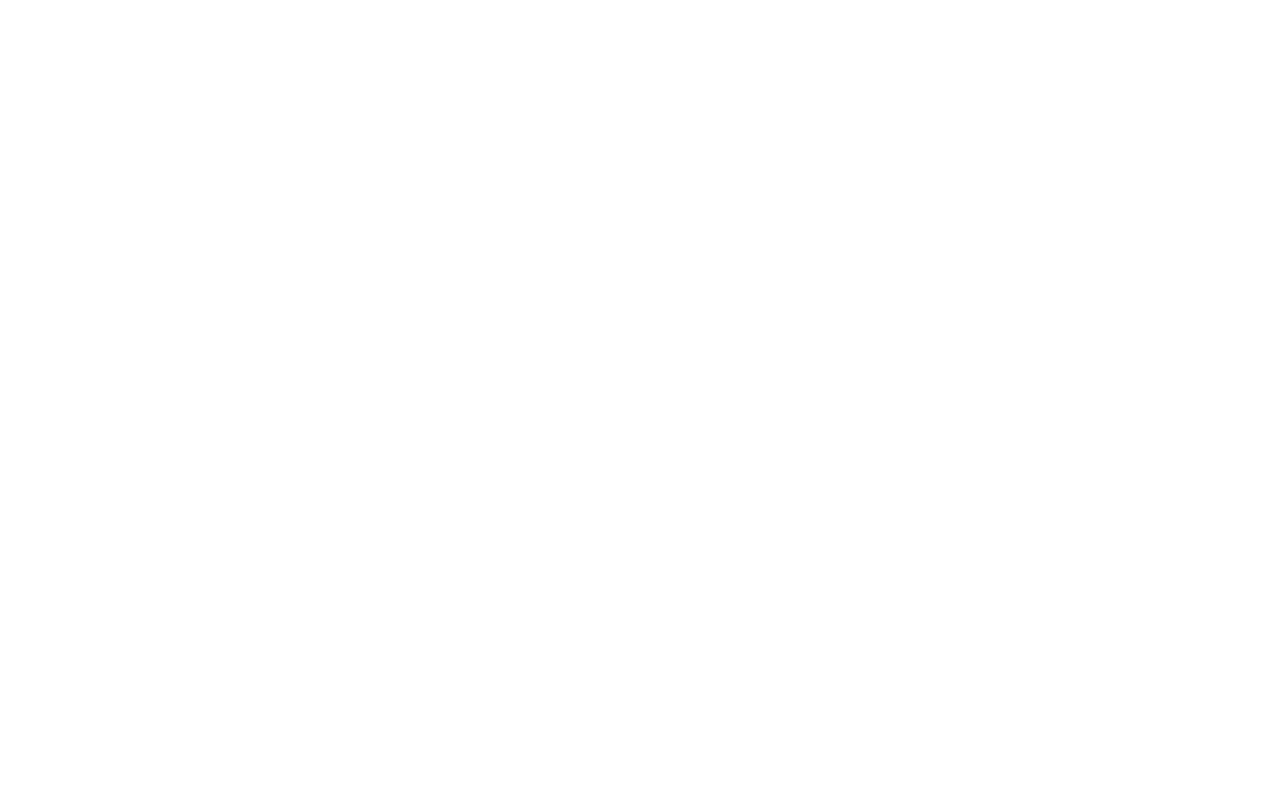
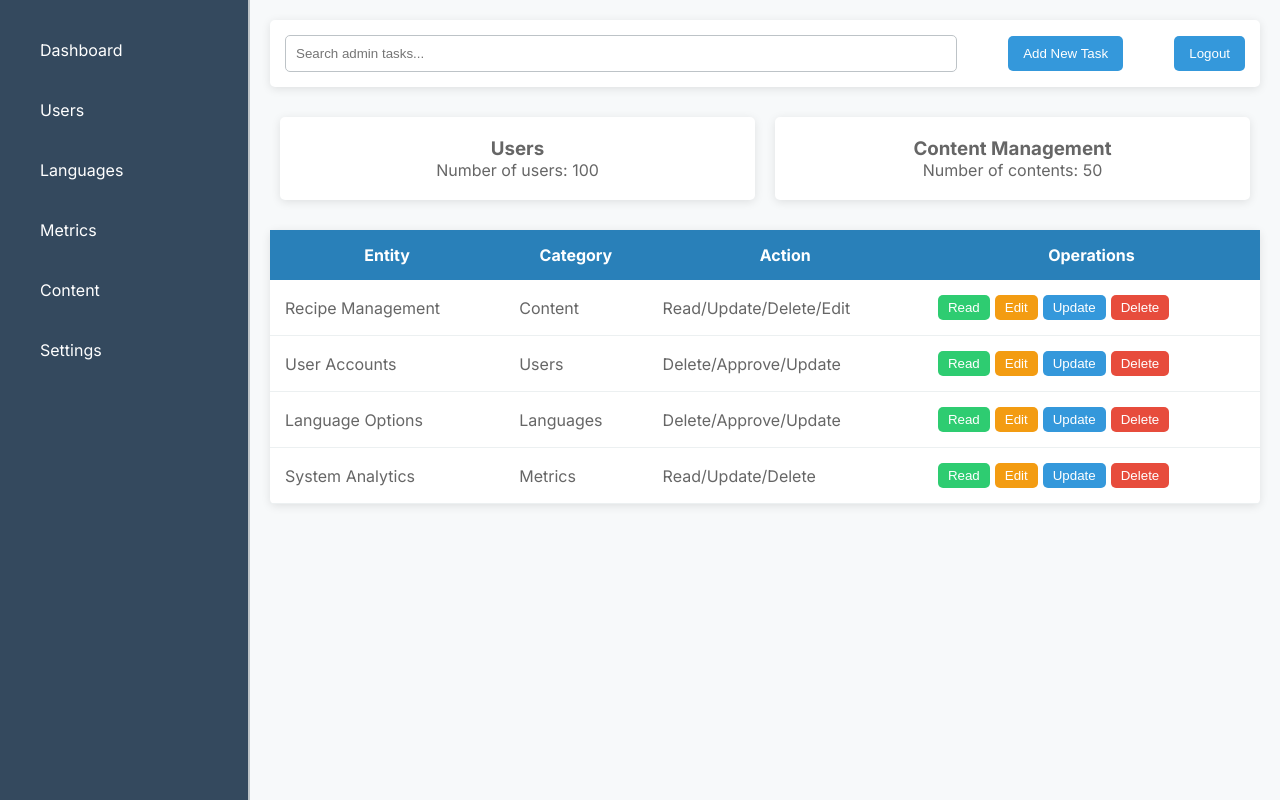
Before and after one commit to simon-azike1/THERECIPEBOOK, a React (Vite) app in the folder Front-End/: page /AdminDashboard/recipe in a window 1280 px wide. Before the commit this address had no page. Built offline with nearby package versions, Linux system fonts and the light colour scheme.

Commit message:
added admin dashboard

```diff
--- a/Front-End/src/App.jsx
+++ b/Front-End/src/App.jsx
@@ -1,30 +1,38 @@
-import React from 'react';
-import './index.css';
-import Home from './pages/Home/Home';
-import {Route, Routes} from 'react-router-dom';
-import Login from './pages/Login/Login';
-import Register from './pages/Register/Register';
-import RecipePage from './pages/RecipePage/RecipePage';
-import About from './pages/About/About';
-import MealPlanning from './pages/MealPlanning/MealPlanning';
-import RecipeVideo from './components/VideoPage/RecipeVideo'
-import Contact from './pages/Contacts/Contact';
-import AdminLogin from './components/AdminScreen/AdminLong';
+import React from "react";
+import { Route, Routes } from "react-router-dom";
+import "./index.css";
+import Home from "./pages/Home/Home";
+import Login from "./pages/Login/Login";
+import Register from "./pages/Register/Register";
+import RecipePage from "./pages/RecipePage/RecipePage";
+import About from "./pages/About/About";
+import MealPlanning from "./pages/MealPlanning/MealPlanning";
+import RecipeVideo from "./components/VideoPage/RecipeVideo";
+import Contact from "./pages/Contacts/Contact";
+import AdminLogin from "./components/AdminScreen/AdminLong";
+import AdminDashboard from "./components/AdminDashBoard/Dashboard";
 
 const App = () => {
   return (
     <div className="app">
       <Routes>
-        <Route path='/' element={<Home />} />
-        <Route path='/login' element={<Login />} />
-        <Route path='/register' element={<Register />} />
-        <Route path='/recipe' element={<RecipePage />} />
-        <Route path='/about' element={<About />} />
-        <Route path='/meal-planning' element={<MealPlanning />} />
-        <Route path='/RecipeVideo' element={<RecipeVideo />} />
-        <Route path='/Contact' element={<Contact />} />
-        <Route path='/AdminLogin' element={<AdminLogin />} />
+        {/* Public Routes */}
+        <Route path="/" element={<Home />} />
+        <Route path="/login" element={<Login />} />
+        <Route path="/register" element={<Register />} />
+        <Route path="/recipe" element={<RecipePage />} />
+        <Route path="/about" element={<About />} />
+        <Route path="/meal-planning" element={<MealPlanning />} />
+        <Route path="/RecipeVideo" element={<RecipeVideo />} />
+        <Route path="/Contact" element={<Contact />} />
+        <Route path="/AdminLogin" element={<AdminLogin />} />
 
+        {/* Nested Admin Dashboard Routes */}
+        <Route path="/AdminDashboard" element={<AdminDashboard />}>
+          <Route path="recipe" element={<RecipePage />} />
+          {/* Add more nested routes inside AdminDashboard */}
+          {/* Example: <Route path="metrics" element={<Metrics />} /> */}
+        </Route>
       </Routes>
     </div>
   );
--- /dev/null
+++ b/Front-End/src/components/AdminDashBoard/adminDashb.css
@@ -0,0 +1,159 @@
+@import url('https://fonts.googleapis.com/css2?family=Inter:wght@400;500;700&display=swap');
+
+body {
+  margin: 0;
+  font-family: 'Inter', sans-serif;
+  background-color: #ecf0f1;
+}
+
+/* Flexbox layout for the entire dashboard */
+.dashboard {
+  display: flex;
+  height: 100vh;
+  overflow: hidden;
+}
+
+/* Sidebar styling */
+.sidebar {
+  width: 250px;
+  background-color: #34495e;
+  color: white;
+  padding: 20px;
+  border-right: 2px solid #bdc3c7;
+}
+
+.sidebar ul {
+  list-style: none;
+  padding: 0;
+}
+
+.sidebar ul li {
+  padding: 10px;
+}
+
+.sidebar ul li a {
+  color: white;
+  text-decoration: none;
+  display: block;
+  padding: 10px;
+  border-radius: 5px;
+  transition: background-color 0.3s;
+}
+
+.sidebar ul li a:hover {
+  background-color: #2980b9;
+}
+
+/* Main content styling */
+.main-content {
+  flex: 1;
+  padding: 20px;
+  overflow-y: auto; /* Allows scrolling within the main content */
+  background-color: #f7f9fa;
+}
+
+/* Header styling */
+.header {
+  display: flex;
+  justify-content: space-between;
+  align-items: center;
+  background-color: #ffffff;
+  padding: 15px;
+  margin-bottom: 20px;
+  border-radius: 5px;
+  box-shadow: 0px 2px 10px rgba(0, 0, 0, 0.1);
+}
+
+.header input {
+  width: 70%;
+  padding: 10px;
+  border: 1px solid #bdc3c7;
+  border-radius: 5px;
+}
+
+.header button {
+  padding: 10px 15px;
+  margin-left: 10px;
+  background-color: #3498db;
+  color: white;
+  border: none;
+  border-radius: 5px;
+  cursor: pointer;
+}
+
+.header button:hover {
+  background-color: #2980b9;
+}
+
+/* Metrics styling */
+.metrics {
+  display: flex;
+  justify-content: space-between;
+  margin-bottom: 20px;
+}
+
+.metric-card {
+  flex: 1;
+  margin: 10px;
+  padding: 20px;
+  background-color: #ffffff;
+  border-radius: 5px;
+  box-shadow: 0px 2px 10px rgba(0, 0, 0, 0.1);
+  text-align: center;
+}
+
+/* Table styling */
+.admin-tasks-table {
+  width: 100%;
+  border-collapse: collapse;
+  background-color: #ffffff;
+  border-radius: 5px;
+  box-shadow: 0px 2px 10px rgba(0, 0, 0, 0.1);
+}
+
+.admin-tasks-table th {
+  background-color: #2980b9;
+  color: white;
+  padding: 15px;
+}
+
+.admin-tasks-table td {
+  padding: 15px;
+  border-bottom: 1px solid #ecf0f1;
+}
+
+.admin-tasks-table tr:hover {
+  background-color: #f2f2f2;
+}
+
+.admin-tasks-table button {
+  margin-right: 5px;
+  padding: 5px 10px;
+  border: none;
+  border-radius: 5px;
+  cursor: pointer;
+}
+
+.admin-tasks-table button:nth-child(1) {
+  background-color: #2ecc71;
+  color: white;
+}
+
+.admin-tasks-table button:nth-child(2) {
+  background-color: #f39c12;
+  color: white;
+}
+
+.admin-tasks-table button:nth-child(3) {
+  background-color: #3498db;
+  color: white;
+}
+
+.admin-tasks-table button:nth-child(4) {
+  background-color: #e74c3c;
+  color: white;
+}
+
+button:hover {
+  opacity: 0.8;
+}
--- /dev/null
+++ b/Front-End/src/components/AdminDashBoard/dashboard.jsx
@@ -0,0 +1,87 @@
+import React from "react";
+import './adminDashb.css';
+
+const adminDashboard = () => {
+  const handleAddTask = () => {
+    alert("Add Task functionality to be implemented!");
+  };
+
+  const handleLogout = () => {
+    alert("Logout functionality to be implemented!");
+  };
+
+  const adminTasks = [
+    { name: "Recipe Management", category: "Content", action: "Read/Update/Delete/Edit" },
+    { name: "User Accounts", category: "Users", action: "Delete/Approve/Update" },
+    { name: "Language Options", category: "Languages", action: "Delete/Approve/Update" },
+    { name: "System Analytics", category: "Metrics", action: "Read/Update/Delete" }
+  ];
+
+  return (
+    <div className="dashboard">
+      {/* Sidebar Section */}
+      <div className="sidebar">
+        <ul>
+          <li><a href="/manage-content">Dashboard</a></li>
+          <li><a href="/manage-users">Users</a></li>
+          <li><a href="/manage-languages">Languages</a></li>
+          <li><a href="/manage-metrics">Metrics</a></li>
+          <li><a href="/content">Content</a></li>
+          <li><a href="/settings">Settings</a></li>
+
+        </ul>
+      </div>
+
+      {/* Main Content Section */}
+      <div className="main-content">
+        {/* Header Section */}
+        <div className="header">
+          <input type="text" placeholder="Search admin tasks..." />
+          <button onClick={handleAddTask}>Add New Task</button>
+          <button onClick={handleLogout}>Logout</button>
+        </div>
+
+        {/* Metrics Section */}
+        <div className="metrics">
+          <div className="metric-card">
+            <h3>Users</h3>
+            <p>Number of users: 100</p>
+          </div>
+          <div className="metric-card">
+            <h3>Content Management</h3>
+            <p>Number of contents: 50</p>
+          </div>
+        </div>
+
+        {/* Admin Tasks Table */}
+        <table className="admin-tasks-table">
+          <thead>
+            <tr>
+              <th>Entity</th>
+              <th>Category</th>
+              <th>Action</th>
+              <th>Operations</th>
+            </tr>
+          </thead>
+          <tbody>
+            {adminTasks.map((task, index) => (
+              <tr key={index}>
+                <td>{task.name}</td>
+                <td>{task.category}</td>
+                <td>{task.action}</td>
+                <td>
+                  <button>Read</button>
+                  <button>Edit</button>
+                  <button>Update</button>
+                  <button>Delete</button>
+                </td>
+              </tr>
+            ))}
+          </tbody>
+        </table>
+      </div>
+    </div>
+  );
+};
+
+export default adminDashboard;
--- a/Front-End/src/components/Header/header.css
+++ b/Front-End/src/components/Header/header.css
@@ -16,8 +16,7 @@
 }
 
 .header {
-  background-color: var(--white);
-  box-shadow: 0 2px 8px rgba(43, 76, 126, 0.1);
+  box-shadow: 0 2px 8px rgba(30, 54, 88, 0.1);
   position: sticky;
   top: 0;
   z-index: 1000;
@@ -33,9 +32,10 @@
 }
 
 .logo {
-  display: flex;
+   display: flex;
   align-items: center;
   z-index: 100;
+
 }
 
 .logo-text {
--- a/Front-End/src/index.css
+++ b/Front-End/src/index.css
@@ -1,3 +1,5 @@
+@import url('https://fonts.googleapis.com/css2?family=Inter:ital,opsz,wght@0,14..32,100..900;1,14..32,100..900&family=Poppins:ital,wght@0,100;0,200;0,300;0,400;0,500;0,600;0,700;0,800;0,900;1,100;1,200;1,300;1,400;1,500;1,600;1,700;1,800;1,900&display=swap');
+
 * {
     margin: 0;
     padding: 0;
```
Also changed, not shown: Front-End/src/App.css (deleted).
